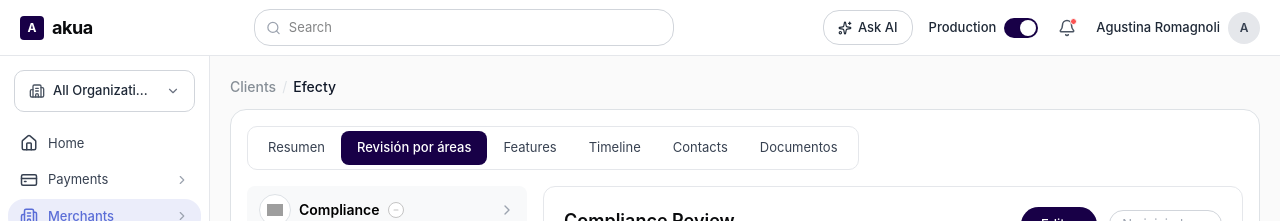
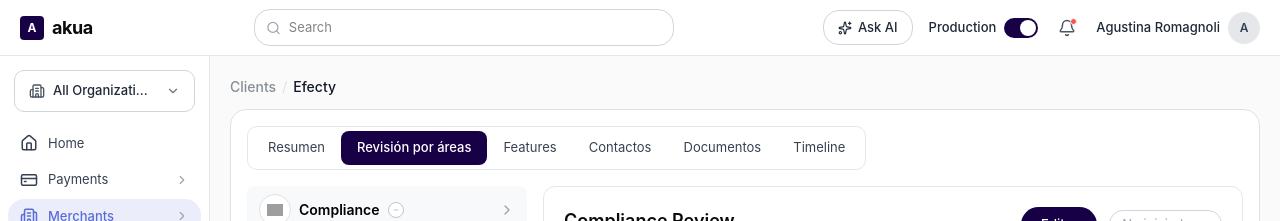
Before and after one commit to Florenciavitacarino/akua-clients, a React (Vite) app: page /clients/1 in a window 1280 px wide. Shown: the top 221 px of the page. Built offline with nearby package versions, Linux system fonts and the light colour scheme; grey boxes are pictures that could not be loaded.

Commit message:
fix: rename Tipo to Area with plain text, reorder tabs, rename to Contactos

```diff
--- a/src/pages/ClientDetailPage.jsx
+++ b/src/pages/ClientDetailPage.jsx
@@ -30,7 +30,7 @@
   { key: 'review', name: '1st Review', status: 'pending' },
 ]
 
-const TABS = ['Resumen', 'Revisión por áreas', 'Features', 'Timeline', 'Contacts', 'Documentos']
+const TABS = ['Resumen', 'Revisión por áreas', 'Features', 'Contactos', 'Documentos', 'Timeline']
 
 /* ─── Shared UI ─── */
 
@@ -1582,7 +1582,7 @@
             <th className="text-[12px] text-[#6B7280] font-medium pb-3 pr-4">Nombre</th>
             <th className="text-[12px] text-[#6B7280] font-medium pb-3 pr-4">Email</th>
             <th className="text-[12px] text-[#6B7280] font-medium pb-3 pr-4">Teléfono</th>
-            <th className="text-[12px] text-[#6B7280] font-medium pb-3 pr-4">Tipo</th>
+            <th className="text-[12px] text-[#6B7280] font-medium pb-3 pr-4">Área</th>
             <th className="text-[12px] text-[#6B7280] font-medium pb-3" />
           </tr>
         </thead>
@@ -1594,12 +1594,7 @@
                   <td className="py-3 pr-4"><input value={editForm.name} onChange={e => setEditForm(p => ({...p, name: e.target.value}))} placeholder="Nombre" className="w-full border border-[#D1D5DB] rounded-[6px] px-2 h-[32px] text-[13px] outline-none focus:border-[#180047] bg-white" /></td>
                   <td className="py-3 pr-4"><input value={editForm.email} onChange={e => setEditForm(p => ({...p, email: e.target.value}))} placeholder="Email" className="w-full border border-[#D1D5DB] rounded-[6px] px-2 h-[32px] text-[13px] outline-none focus:border-[#180047] bg-white" /></td>
                   <td className="py-3 pr-4"><input value={editForm.phone} onChange={e => setEditForm(p => ({...p, phone: e.target.value}))} placeholder="Teléfono" className="w-full border border-[#D1D5DB] rounded-[6px] px-2 h-[32px] text-[13px] outline-none focus:border-[#180047] bg-white" /></td>
-                  <td className="py-3 pr-4">
-                    <select value={editForm.type} onChange={e => setEditForm(p => ({...p, type: e.target.value}))} className="w-full border border-[#D1D5DB] rounded-[6px] px-2 h-[32px] text-[13px] outline-none focus:border-[#180047] bg-white">
-                      <option value="">Seleccionar</option>
-                      {Object.keys(CONTACT_TYPE_COLORS).map(t => <option key={t} value={t}>{t}</option>)}
-                    </select>
-                  </td>
+                  <td className="py-3 pr-4"><input value={editForm.type} onChange={e => setEditForm(p => ({...p, type: e.target.value}))} placeholder="Área" className="w-full border border-[#D1D5DB] rounded-[6px] px-2 h-[32px] text-[13px] outline-none focus:border-[#180047] bg-white" /></td>
                   <td className="py-3">
                     <button onClick={() => handleSaveRow(idx)} className="text-[12px] font-medium text-white bg-[#180047] px-3 py-1.5 rounded-full border-none cursor-pointer hover:bg-[#2a0066]">Guardar</button>
                   </td>
@@ -1609,12 +1604,7 @@
                   <td className="py-4 pr-4 text-[14px] font-semibold text-[#0A0B0D]">{contact.name || '—'}</td>
                   <td className="py-4 pr-4 text-[13px] text-[#374151]">{contact.email || '—'}</td>
                   <td className="py-4 pr-4 text-[13px] text-[#374151]">{contact.phone || '—'}</td>
-                  <td className="py-4 pr-4">
-                    {contact.type && (() => {
-                      const s = CONTACT_TYPE_COLORS[contact.type] || { bg: '#F3F4F6', text: '#6B7280', border: '#D1D5DB' }
-                      return <span className="text-[12px] font-medium px-3 py-1 rounded-full" style={{ background: s.bg, color: s.text, border: `1px solid ${s.border}` }}>{contact.type}</span>
-                    })()}
-                  </td>
+                  <td className="py-4 pr-4 text-[13px] text-[#374151]">{contact.type || '—'}</td>
                   <td className="py-4">
                     {contactsEditing && (
                       <button onClick={() => handleEditRow(idx)} className="text-[13px] font-medium text-[#374151] bg-white px-4 py-1.5 rounded-full border border-[#E5E7EB] cursor-pointer hover:bg-[#F9FAFB]">Editar</button>
@@ -2066,7 +2056,7 @@
           </div>
         )}
 
-        {activeTab === 'Contacts' && <ContactsTab />}
+        {activeTab === 'Contactos' && <ContactsTab />}
 
         {activeTab === 'Documentos' && (
           <div className="text-center py-16 text-[#9CA3AF]">
```
